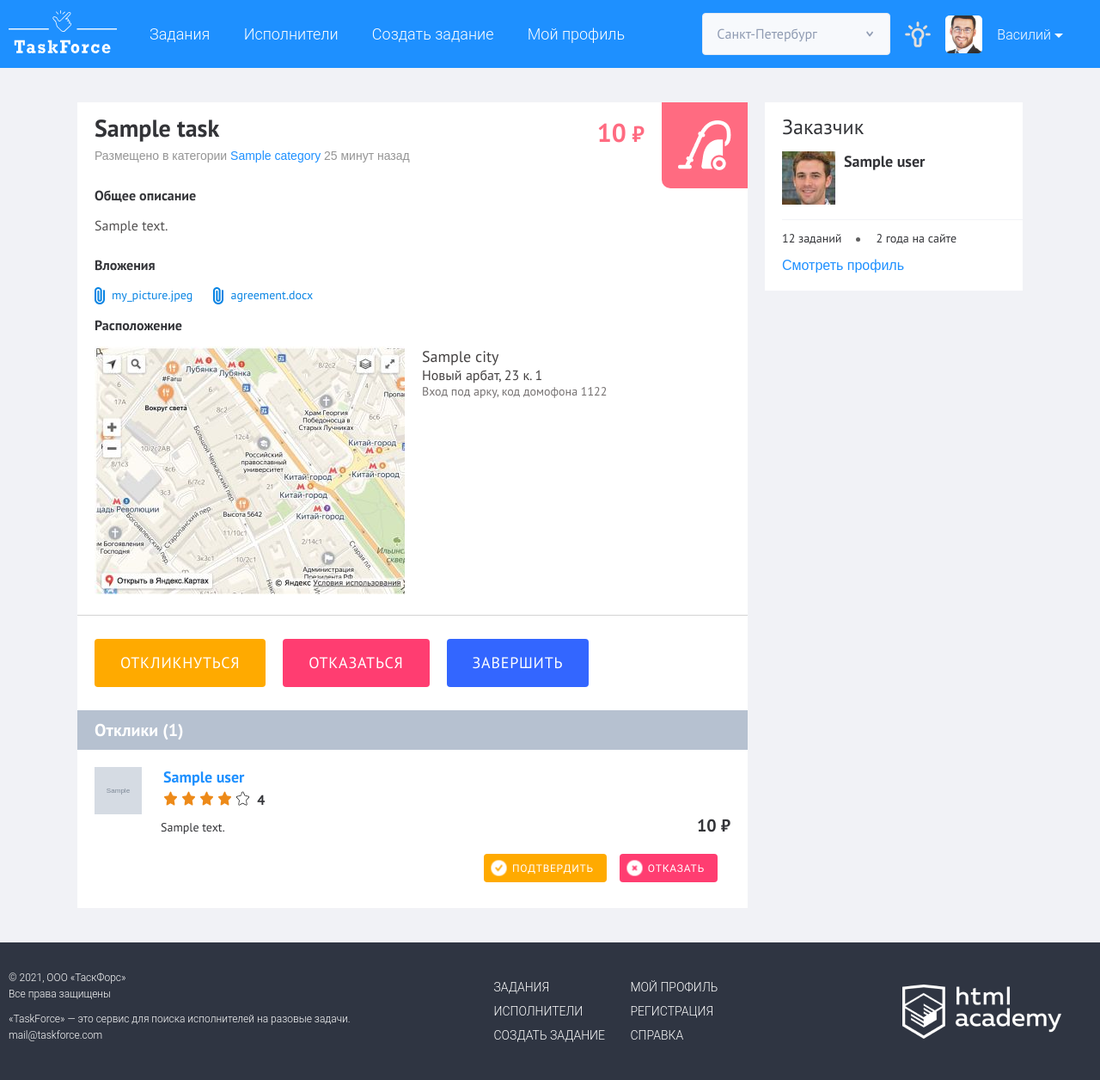
After one commit to htmlacademy-yii/109184-task-force-1, a PHP site: template frontend/views/tasks/task.php in a window 1280 px wide. The commit adds this page. Shown: the whole page at 86% size. Run offline with PHP 8.4, Linux system fonts and the light colour scheme; the template is opened without the code that fills it: most values are stand-ins (such as "Sample title", 1, 10 or a date in 2020); grey boxes marked "Sample" are stand-in pictures; data that the repository does not hold is empty; some libraries are stand-ins or nearby versions.

Commit message:
add view for user and task + routing

```diff
--- a/frontend/models/Respond.php
+++ b/frontend/models/Respond.php
@@ -67,7 +67,7 @@ class Respond extends \yii\db\ActiveRecord
      */
     public function getUser()
     {
-        return $this->hasOne(Users::className(), ['id' => 'user_id']);
+        return $this->hasOne(User::className(), ['id' => 'user_id']);
     }
 
     /**
@@ -77,6 +77,6 @@ class Respond extends \yii\db\ActiveRecord
      */
     public function getTask()
     {
-        return $this->hasOne(Tasks::className(), ['id' => 'task_id']);
+        return $this->hasOne(Task::className(), ['id' => 'task_id']);
     }
 }
--- a/frontend/models/Task.php
+++ b/frontend/models/Task.php
@@ -124,7 +124,7 @@ class Task extends \yii\db\ActiveRecord
      *
      * @return \yii\db\ActiveQuery
      */
-    public function getUserCreated()
+    public function getUser()
     {
         return $this->hasOne(User::className(), ['id' => 'user_created']);
     }
--- a/frontend/views/layouts/main.php
+++ b/frontend/views/layouts/main.php
@@ -22,8 +22,8 @@ AppAsset::register($this);
     <?php $this->registerCsrfMetaTags() ?>
     <title><?= Html::encode($this->title) ?></title>
     <?php $this->head() ?>
-    <link rel="stylesheet" href="css/normalize.css">
-    <link rel="stylesheet" href="css/style.css">
+    <link rel="stylesheet" href="/css/normalize.css">
+    <link rel="stylesheet" href="/css/style.css">
 </head>
 <body>
 <?php $this->beginBody() ?>
@@ -101,7 +101,7 @@ AppAsset::register($this);
             </div>
             <div class="header__account">
                 <a class="header__account-photo">
-                    <img src="./img/user-photo.png"
+                    <img src="/img/user-photo.png"
                          width="43" height="44"
                          alt="Аватар пользователя">
                 </a>
--- a/frontend/views/tasks/item.php
+++ b/frontend/views/tasks/item.php
@@ -1,6 +1,10 @@
+<?php
+use yii\helpers\Url;
+?>
+
 <div class="new-task__card">
     <div class="new-task__title">
-      <a href="view.html" class="link-regular"><h2><?=$task->title?></h2></a>
+      <a href="<?= Url::to(['tasks/view', 'id' => $task->id]);?>" class="link-regular"><h2><?=$task->title?></h2></a>
       <a class="new-task__type link-regular" href="#"><p><?=$task->category->name?></p></a>
     </div>
     <div class="new-task__icon new-task__icon--translation"></div>
--- /dev/null
+++ b/frontend/views/tasks/respond.php
@@ -0,0 +1,27 @@
+<?php
+use yii\helpers\Url;
+?>
+
+<div class="content-view__feedback-card">
+  <div class="feedback-card__top">
+    <a href="<?= Url::to(['users/view', 'id' => $respond->user->id]);?>"><img src="<?=$respond->user->avatar?>" width="55" height="55"></a>
+    <div class="feedback-card__top--name">
+      <p><a href="<?= Url::to(['users/view', 'id' => $respond->user->id]);?>" class="link-regular"><?=$respond->user->name?></a></p>
+      <span></span><span></span><span></span><span></span><span class="star-disabled"></span>
+      <b><?=$respond->user->rating?></b>
+    </div>
+    <span class="new-task__time"><?= Yii::$app->formatter->asDate($respond->created_at, 'php:d.m.Y H:i');?></span>
+  </div>
+  <div class="feedback-card__content">
+    <p>
+      <?=$respond->comment?>
+    </p>
+    <span><?=$respond->price?> ₽</span>
+  </div>
+  <div class="feedback-card__actions">
+    <a class="button__small-color response-button button"
+       type="button">Подтвердить</a>
+    <a class="button__small-color refusal-button button"
+       type="button">Отказать</a>
+  </div>
+</div>
--- /dev/null
+++ b/frontend/views/tasks/task.php
@@ -0,0 +1,85 @@
+<div class="main-container page-container">
+  <section class="content-view">
+    <div class="content-view__card">
+      <div class="content-view__card-wrapper">
+        <div class="content-view__header">
+          <div class="content-view__headline">
+            <h1><?=$task->title?></h1>
+            <span>Размещено в категории
+                                <a href="browse.html" class="link-regular"><?=$task->category->name?></a>
+                                25 минут назад</span>
+          </div>
+          <b class="new-task__price new-task__price--clean content-view-price"><?=$task->price?><b> ₽</b></b>
+          <div class="new-task__icon new-task__icon--clean content-view-icon"></div>
+        </div>
+        <div class="content-view__description">
+          <h3 class="content-view__h3">Общее описание</h3>
+          <p>
+            <?=$task->description?>
+          </p>
+        </div>
+        <div class="content-view__attach">
+          <h3 class="content-view__h3">Вложения</h3>
+          <a href="#">my_picture.jpeg</a>
+          <a href="#">agreement.docx</a>
+        </div>
+        <div class="content-view__location">
+          <h3 class="content-view__h3">Расположение</h3>
+          <div class="content-view__location-wrapper">
+            <div class="content-view__map">
+              <a href="#"><img src="/img/map.jpg" width="361" height="292"
+                               alt="Москва, Новый арбат, 23 к. 1"></a>
+            </div>
+            <div class="content-view__address">
+              <span class="address__town"><?=$task->city->name?></span><br>
+              <span>Новый арбат, 23 к. 1</span>
+              <p>Вход под арку, код домофона 1122</p>
+            </div>
+          </div>
+        </div>
+      </div>
+      <div class="content-view__action-buttons">
+        <button class=" button button__big-color response-button open-modal"
+                type="button" data-for="response-form">Откликнуться
+        </button>
+        <button class="button button__big-color refusal-button open-modal"
+                type="button" data-for="refuse-form">Отказаться
+        </button>
+        <button class="button button__big-color request-button open-modal"
+                type="button" data-for="complete-form">Завершить
+        </button>
+      </div>
+    </div>
+    <div class="content-view__feedback">
+      <h2>Отклики <span>(<?= count($responds)?>)</span></h2>
+      <div class="content-view__feedback-wrapper">
+		<?php if (!empty($responds)) {
+			foreach ($responds as $key => $respond) {
+				echo $this->render('respond', ['respond' => $respond]);
+			}
+		} else {
+			echo "<p>Еще никто не оставил отклик. Будьте первым!</p>";
+		}?>
+      </div>
+    </div>
+  </section>
+  <section class="connect-desk">
+    <div class="connect-desk__profile-mini">
+      <div class="profile-mini__wrapper">
+        <h3>Заказчик</h3>
+        <div class="profile-mini__top">
+          <img src="/img/man-brune.jpg" width="62" height="62" alt="Аватар заказчика">
+          <div class="profile-mini__name five-stars__rate">
+            <p><?= $task->user->name ?></p>
+          </div>
+        </div>
+        <p class="info-customer"><span>12 заданий</span><span class="last-">2 года на сайте</span></p>
+        <a href="#" class="link-regular">Смотреть профиль</a>
+      </div>
+    </div>
+    <div id="chat-container">
+      <!--                    добавьте сюда атрибут task с указанием в нем id текущего задания-->
+      <chat class="connect-desk__chat"></chat>
+    </div>
+  </section>
+</div>
```
Also changed, not shown: common/config/main.php (+9 -0 lines), frontend/controllers/TasksController.php (+16 -0 lines), frontend/controllers/UsersController.php (+14 -0 lines), frontend/models/Review.php (+13 -3 lines), frontend/views/users/item.php (+6 -2 lines), frontend/views/users/review.php (added, +19 -0 lines), frontend/views/users/user.php (added, +64 -0 lines), .htaccess (added), frontend/web/.htaccess (added).
